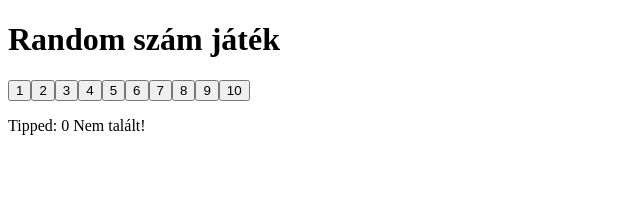
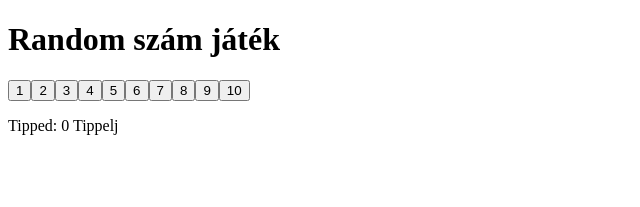
Before and after one commit to HajduThomas/oraimunka_2025_09_29, a React (Vite) app in the folder oraimunka/: page / in a window 1280 px wide. Shown: the top 207 px of the page, without its empty margins (0-640 px from the left). Built offline with nearby package versions, Linux system fonts and the light colour scheme.

Commit message:
Commit_6_tippelos_gombok

```diff
--- a/oraimunka/src/Jatek.jsx
+++ b/oraimunka/src/Jatek.jsx
@@ -11,8 +11,13 @@ function Jatek()
 
     return(
         <>
-            {szamok.map((e,i) => <button key={i} onClick={()=>setTipp(e)}>{ e }</button>)}
-            <p>Tipped: {tipp} {szam == tipp ? "Talált!" : "Nem talált!"}</p>
+            {szamok.map((e,i) => <button disabled= {tipp == szam} key={i} onClick={()=>setTipp(e)}>{ e }</button>)}
+            <p>Tipped: {tipp}
+            {
+                tipp !== 0 ?
+                (szam == tipp ? " Talált " : " Nem talált ") :
+                " Tippelj "
+            }</p>
         </>
     )
 }
```
